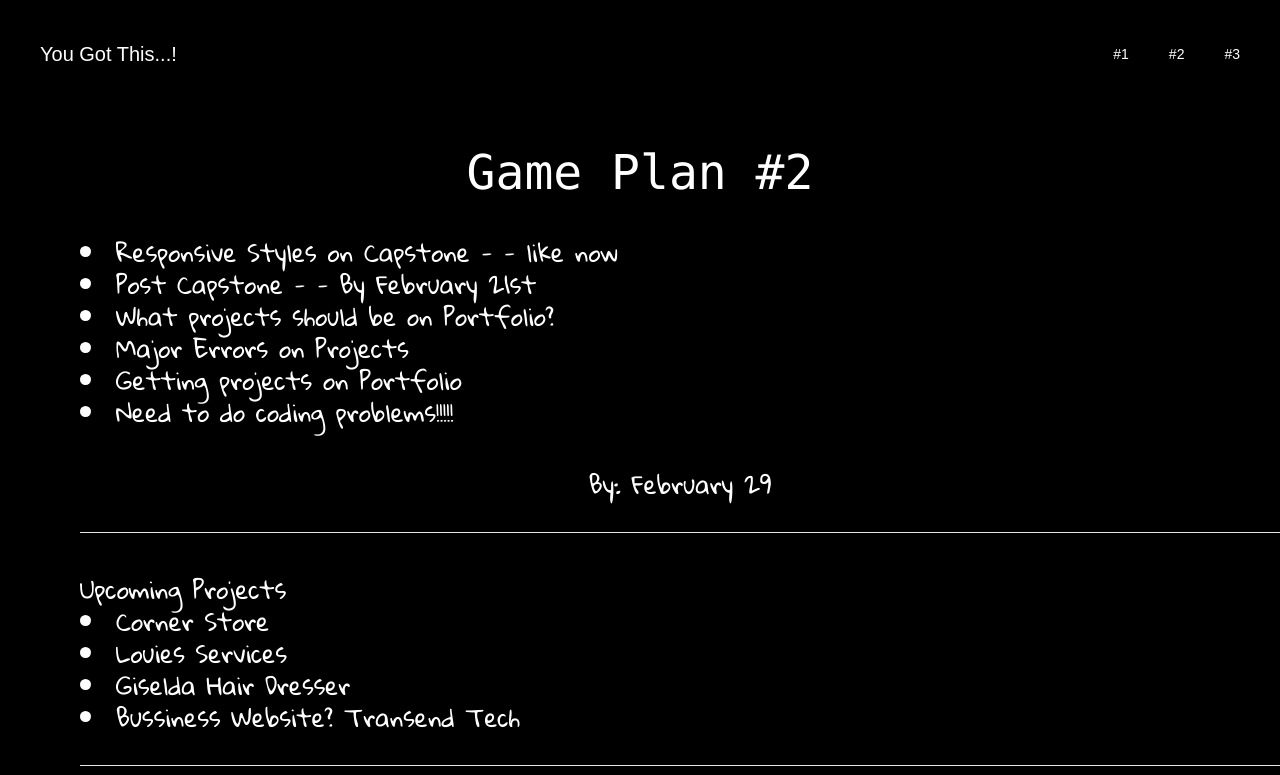
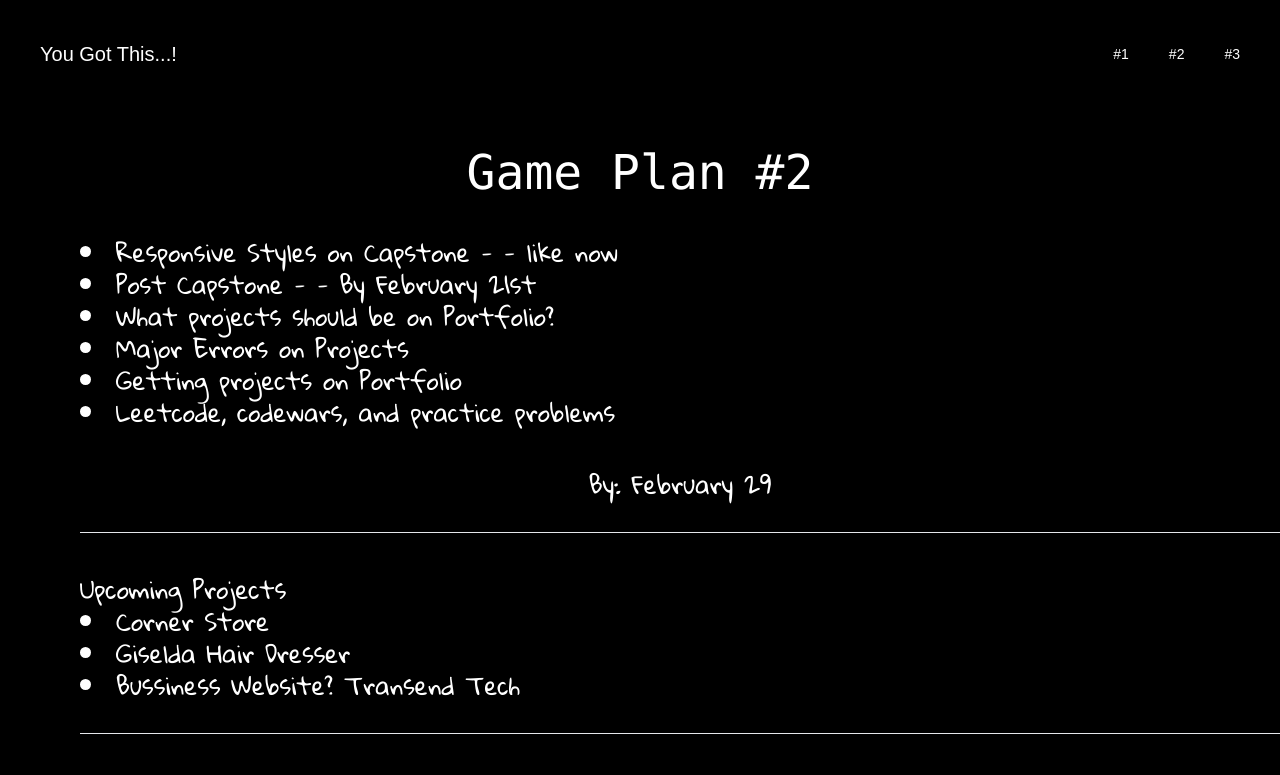
Before and after one commit to Davonne007-TX/game-plan, a React (Vite) app: page /gamePlan2 in a window 1280 px wide. Shown: the top 775 px of the page. Built offline with nearby package versions, Linux system fonts and the light colour scheme; a web font is replaced by a local one.

Commit message:
adding to do, javascript coding problems

```diff
--- a/src/components/GamePlan2.jsx
+++ b/src/components/GamePlan2.jsx
@@ -16,7 +16,7 @@ export default function GamePlan2() {
         <li>What projects should be on Portfolio?</li>
         <li>Major Errors on Projects</li>
         <li>Getting projects on Portfolio</li>
-        <li>Need to do coding problems!!!!!</li>
+        <li>Leetcode, codewars, and practice problems</li>
         <p className="text-center mt-10">By: February 29</p>
         <br />
         <hr />
@@ -24,7 +24,6 @@ export default function GamePlan2() {
         <section className="mt-10">
           <h2>Upcoming Projects</h2>
           <li>Corner Store</li>
-          <li>Louies Services</li>
           <li>Giselda Hair Dresser</li>
           <li>Bussiness Website? Transend Tech</li>
           <br />
```
